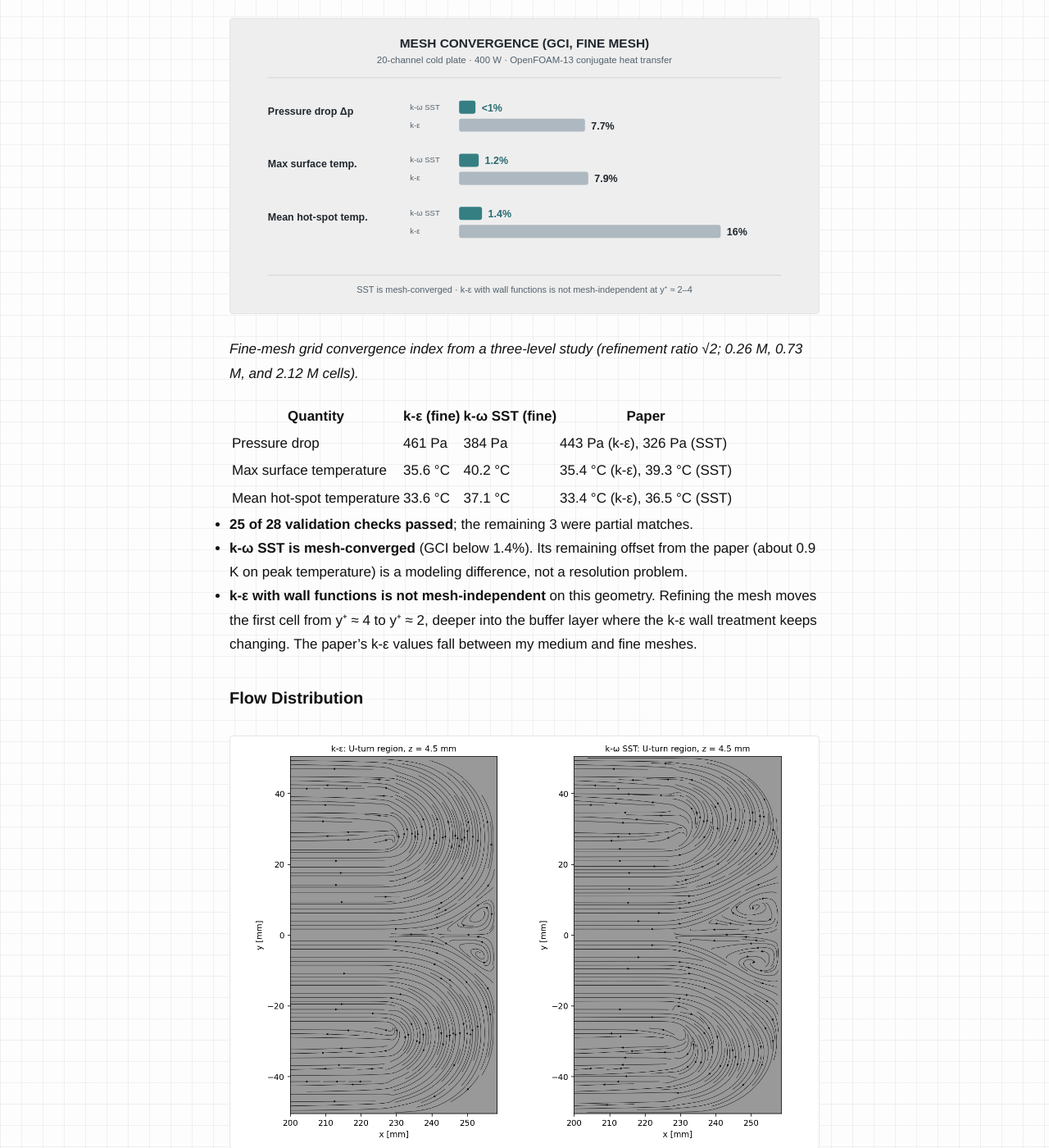
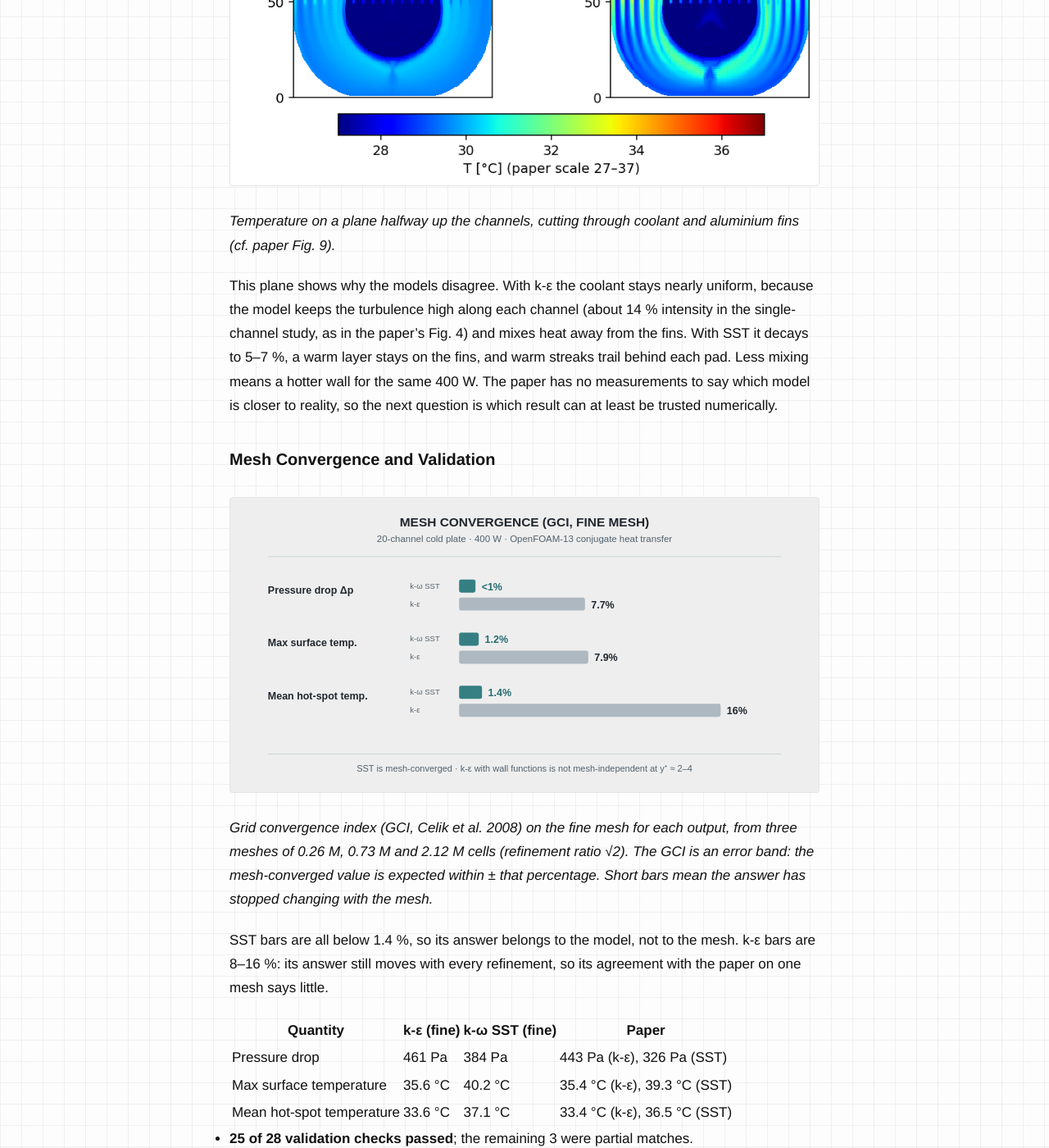
Before and after one commit to yenchun-chou/yenchun-chou.github.io, a Jekyll site: the page built from entries/projects/liquid-cooling-cht/en.md, in a window 1280 px wide and 1400 px high, scrolled down 4738 px. Shown: the whole window at 82% size. Built offline with Jekyll 4.4.1, drawn with Linux system fonts in a browser that asks for light colours; some of the changed text lies outside the part shown.

Commit message:
Revise validation ladder and key results in documentation
Updated numerical values and descriptions for validation ladder and results, including temperature distributions and turbulence modeling. Fixed geometry issues and clarified modeling methods for heater applications.

```diff
--- a/entries/projects/liquid-cooling-cht/en.md
+++ b/entries/projects/liquid-cooling-cht/en.md
@@ -33,15 +33,17 @@ The goal was to show that an independently built model reproduces the published
 
 Rather than going straight to the full device, I built five case sets of increasing complexity. Each one had to pass before the next was trusted.
 
-1. **2D laminar CHT channel:** Reproduces the analytic fully developed Nusselt number, Nu = 8.235.
+1. **2D laminar CHT channel:** Fully developed Nu = 8.26 against the analytic 140/17 = 8.235 (0.3 %).
 2. **Paper Appendix A reproduction:** Temperature profile, local Nu(x), and second-order spatial convergence.
 3. **Single finned channel:** Laminar, k-ε, and k-ω SST turbulence models compared.
 4. **Four-channel strip under one heater pad:** Checks how the aluminum spreads one pad's heat across neighboring channels.
 5. **Full 20-channel heat exchanger:** Geometry measured pixel by pixel from the paper's figures.
 
-![Model geometry overlaid on the published geometry figure](/images/projects/liquid-cooling-cht/geometry-overlay.png)
+The paper gives no CAD file, so the full plate had to be rebuilt from its figures, and the geometry was checked before any flow was solved.
 
-*Model geometry (blue: channels, green: heater pads, magenta: pipes) overlaid on the paper's Fig. 1b to confirm the reconstruction before running the full case.*
+![Reconstructed model and overlay on the paper's Fig. 1b](/images/projects/liquid-cooling-cht/geometry-overlay.png)
+
+*(a) The reconstructed plate. Coolant enters through the inlet pipe inside the curved divider, runs through the centre 10 channels to the U-turn end, splits to both sides and returns through the outer 5 + 5 channels to the outlet. The six heater blocks (16 resistors, 400 W) sit on the bottom face. (b) The same model outlines drawn over the paper's Fig. 1b: walls, fins, divider, pads and pipes fall on the paper's features. This overlay is how the plate-end error described below was found.*
 
 Post-processing was done in Python directly from OpenFOAM field files: Nu(x), surface temperatures, turbulence intensity, and channel flow distribution.
 
@@ -49,19 +51,25 @@ Post-processing was done in Python directly from OpenFOAM field files: Nu(x), su
 
 ### Temperature Distribution and Turbulence Modeling
 
+![Heated-surface temperature for both turbulence models](/images/projects/liquid-cooling-cht/surface-temperature.png)
+
+*Temperature on the face the heater pads sit on (first solid cell layer), k-ε left, k-ω SST right; pads dashed, coolant enters at the bottom. Same 27–37 °C scale as the paper's Fig. 11, so values above 37 °C saturate.*
+
+This is what the electronics see: each hot patch is a heater pad, and its peak is the component temperature. Both models put the hot spots in the same places, the large pads in the lower half. They disagree on how hot: SST runs about 4.5 K hotter at the peak. The paper shows the same split (35.4 vs 39.3 °C), so the turbulence model, not the geometry, decides the predicted margin.
+
 ![Mid-height temperature in fluid and fins](/images/projects/liquid-cooling-cht/midplane-temperature.png)
 
-*Temperature on the mid-height plane through the channels and fins (cf. paper Fig. 9). SST predicts weaker near-wall mixing, so the plate runs hotter than with k-ε.*
+*Temperature on a plane halfway up the channels, cutting through coolant and aluminium fins (cf. paper Fig. 9).*
 
-![Heated-surface temperature for both turbulence models](/images/projects/liquid-cooling-cht/surface-temperature.png)
-
-*Temperature on the heated surface (first solid cell layer); heater pads dashed. Same 27–37 °C scale as the paper's Fig. 11.*
+This plane shows why the models disagree. With k-ε the coolant stays nearly uniform, because the model keeps the turbulence high along each channel (about 14 % intensity in the single-channel study, as in the paper's Fig. 4) and mixes heat away from the fins. With SST it decays to 5–7 %, a warm layer stays on the fins, and warm streaks trail behind each pad. Less mixing means a hotter wall for the same 400 W. The paper has no measurements to say which model is closer to reality, so the next question is which result can at least be trusted numerically.
 
 ### Mesh Convergence and Validation
 
 ![Grid convergence index for both turbulence models](/images/projects/liquid-cooling-cht/gci-summary.svg)
 
-*Fine-mesh grid convergence index from a three-level study (refinement ratio √2; 0.26 M, 0.73 M, and 2.12 M cells).*
+*Grid convergence index (GCI, Celik et al. 2008) on the fine mesh for each output, from three meshes of 0.26 M, 0.73 M and 2.12 M cells (refinement ratio √2). The GCI is an error band: the mesh-converged value is expected within ± that percentage. Short bars mean the answer has stopped changing with the mesh.*
+
+SST bars are all below 1.4 %, so its answer belongs to the model, not to the mesh. k-ε bars are 8–16 %: its answer still moves with every refinement, so its agreement with the paper on one mesh says little.
 
 | Quantity | k-ε (fine) | k-ω SST (fine) | Paper |
 |---|---|---|---|
@@ -70,14 +78,16 @@ Post-processing was done in Python directly from OpenFOAM field files: Nu(x), su
 | Mean hot-spot temperature | 33.6 °C | 37.1 °C | 33.4 °C (k-ε), 36.5 °C (SST) |
 
 - **25 of 28 validation checks passed**; the remaining 3 were partial matches.
-- **k-ω SST is mesh-converged** (GCI below 1.4%). Its remaining offset from the paper (about 0.9 K on peak temperature) is a modeling difference, not a resolution problem.
+- **k-ω SST is mesh-converged** (GCI below 1.4%). Its temperatures are within 0.9 K of the paper; that offset is a modeling difference, not a resolution problem. Its pressure drop is 18 % above the paper's and is not yet explained; the inlet and outlet pipes, whose shape is least well defined in the paper, are the first suspect.
 - **k-ε with wall functions is not mesh-independent** on this geometry. Refining the mesh moves the first cell from y⁺ ≈ 4 to y⁺ ≈ 2, deeper into the buffer layer where the k-ε wall treatment keeps changing. The paper's k-ε values fall between my medium and fine meshes.
 
 ### Flow Distribution
 
 ![Streamlines in the U-turn region](/images/projects/liquid-cooling-cht/uturn-streamlines.png)
 
-*Streamlines where flow turns between channel banks. The turn geometry sets how coolant splits across the 20 channels, which is why the plate-end shape error mattered.*
+*Streamlines at the U-turn end of the plate (x = 200–258 mm), at mid-channel height; k-ε left, SST right. Flow arrives from the left through the centre channels (|y| < 25 mm), turns at the end wall and leaves to the left through the outer channels.*
+
+Three features are visible. The jet from the centre channels splits at y = 0 against the end wall and leaves two counter-rotating vortices at x ≈ 250 mm, the stagnant grey zone in the paper's Fig. 1b. The flow then wraps around the rounded corners into the outer channels. Where the turned flow meets the first return channels (y ≈ ±28 mm) it separates at the fin tips, so those channels start with a small recirculation. With SST the vortices are larger and the separation stronger. The shape of this end decides how much flow each return channel gets, which is why the plate-end geometry error below mattered.
 
 ## Problems Found and Fixed
 
@@ -114,7 +124,7 @@ I wrote a new OpenFOAM-13 boundary condition, `resistiveHeaterTemperature`, in w
 
 ![Resistive heater model applied to the cold plate](/images/projects/liquid-cooling-cht/resistive-heater.png)
 
-*Heater power, surface temperatures, and local heater flux for fixed-flux, fixed-power, and resistive heater models (coarse mesh, k-ω SST).*
+*Four ways to model the same heaters, all on the coarse mesh with k-ω SST (peak 40.8 °C here, against 40.2 °C on the fine mesh in the table above). (a) Power actually dissipated: the paper's fixed flux delivers only 387.5 W on this mesh; fixing the total power gives exactly 400 W; the resistive models settle at 383.9 W and 418.3 W. (b) Peak and mean hot-spot temperature for each case. (c) Local heat flux on each pad under constant voltage: the hot pad centres dissipate less than the cooler edges, which a fixed flux cannot represent.*
 
 For this well-cooled plate the effect is small, which supports the paper's fixed-flux assumption; for constant current the model also captures the thermal-runaway limit that a fixed flux cannot show.
 
```
